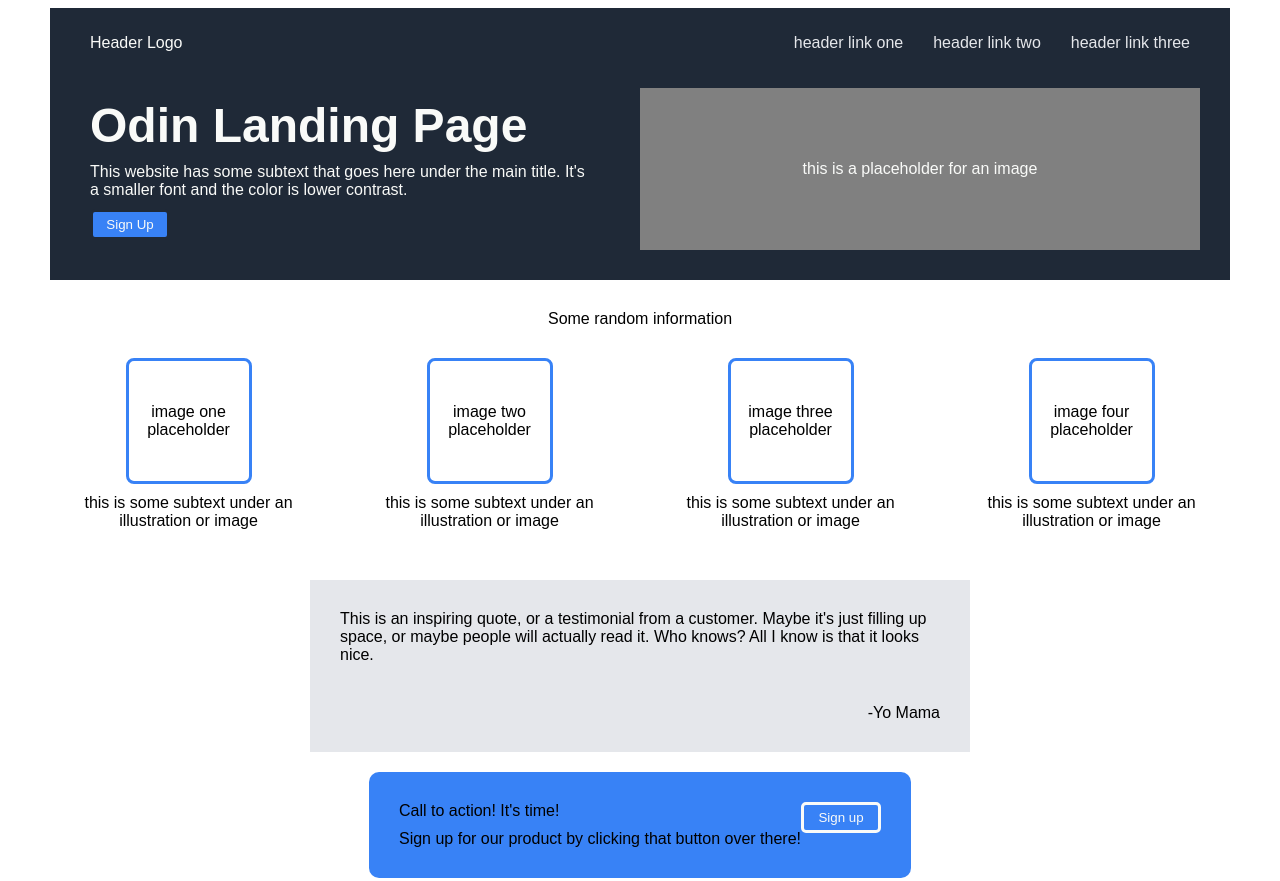
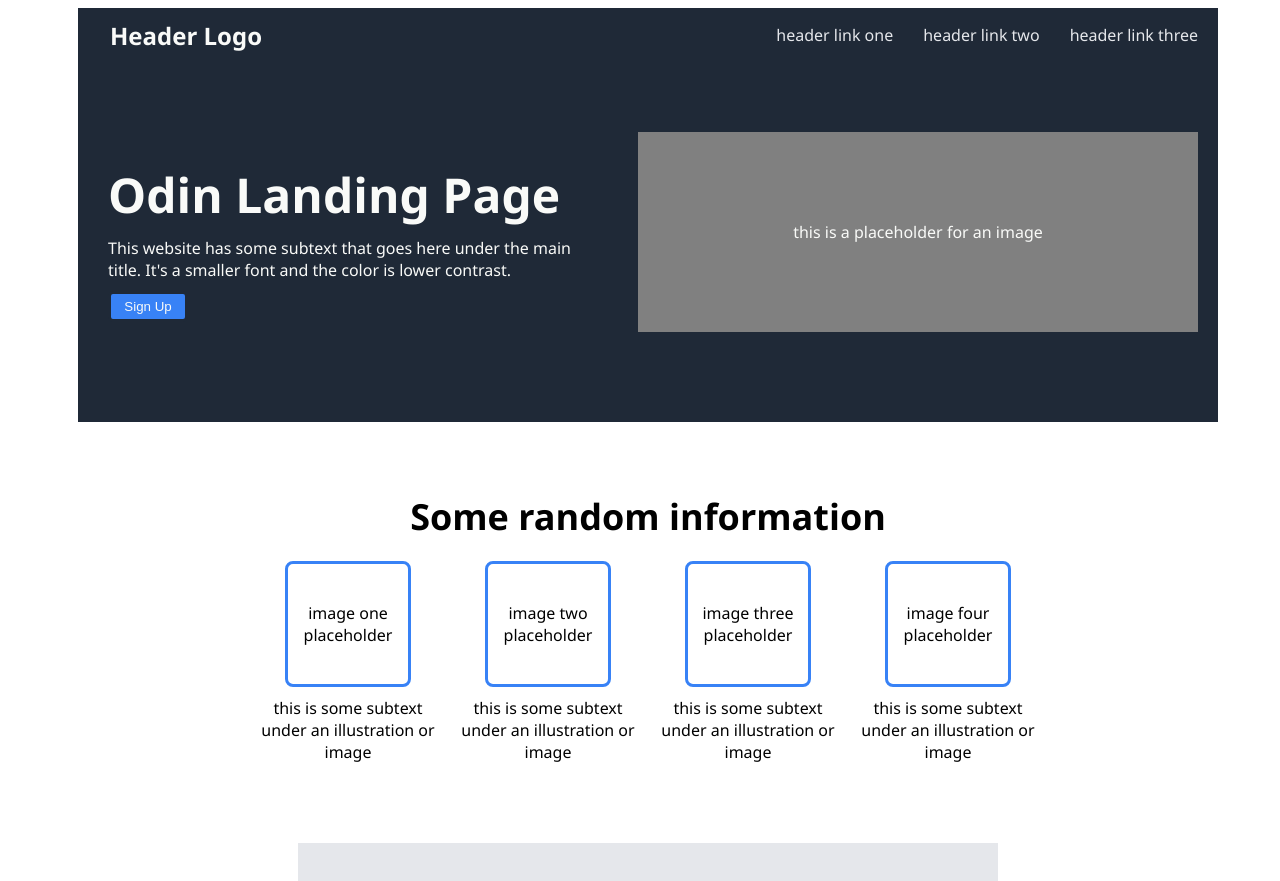
Before and after one commit to vaistau/odin-landing-page, a plain HTML site: page index.html in a window 1280 px wide. Shown: the top 881 px of the page. Drawn offline with Linux system fonts and the light colour scheme.

Commit message:
edit index and style

```diff
--- a/style.css
+++ b/style.css
@@ -1,16 +1,19 @@
 body {
     display: flex;
     flex-direction: column;
-    font-family: Arial, Helvetica, sans-serif;
-    max-width: 100%;
+    font-family: 'Segoe UI', Tahoma, Geneva, Verdana, sans-serif;
+    width: 100%;
+    height: 100%;
     flex-wrap: wrap;
     align-items: center;
 }
 
 .header {
     background-color: #1f2937;
-    padding: 10px;
-    margin: 0px 10px;
+    padding-bottom: 70px;
+    display: flex;
+    flex-direction: column;
+    gap: 70px;
 }
 
 .header-top {
@@ -18,7 +21,12 @@ body {
     justify-content: space-between;
     align-items: center;
     color: #f9faf8;
-    margin: 0px 30px;
+}
+
+.logo {
+    font-weight: 700;
+    font-size: 24px;
+    margin-left: 32px;
 }
 
 ul {
@@ -26,6 +34,7 @@ ul {
     gap: 30px;
     list-style-type: none;
     align-items: center;
+    margin-right: 20px;
 }
 
 a {
@@ -41,7 +50,7 @@ a {
 
 .title {
     font-size: 48px;
-    font-weight: bolder;
+    font-weight: 700;
 }
 
 .header-bottom-left {
@@ -59,16 +68,23 @@ a {
     align-items: center;
     padding: 30px;
     background-color: gray;
-    margin: 20px;
+    margin: 0px 20px 20px 0px;
     text-align: center;
+    flex-shrink: 0;
 }
 
 .information {
     display: flex;
     flex-direction: column;
     align-items: center;
-    padding: 30px;
+    padding: 70px 0px;
     gap: 10px;
+    width: 800px;
+}
+
+.info-title {
+    font-weight: 700;
+    font-size: 36px;
 }
 
 .cards {
@@ -82,7 +98,6 @@ a {
     flex-direction: column;
     gap: 10px;
     padding: 10px;
-    margin: 10px;
     align-items: center;
 }
 
@@ -105,15 +120,23 @@ a {
 .quote {
     display: flex;
     flex-direction: column;
-    width: 600px;
+    width: 700px;
     gap: 40px;
-    padding: 30px;
+    padding: 70px 0px;
     background-color: #e5e7eb;
+
+}
+
+.quote-content {
+    font-weight: 100;
+    font-size: 36px;
+    font-style: italic;
 }
 
 .credit {
     display: flex;
     justify-content: flex-end;
+    font-weight: 700;
 }
 
 .bottom {
@@ -121,7 +144,7 @@ a {
     justify-content: space-between;
     padding: 30px;
     background-color: #3882f6;
-    margin: 20px;
+    margin: 70px;
     border-radius: 10px;
 }
 
```
Also changed, not shown: index.html (+0 -2 lines).
